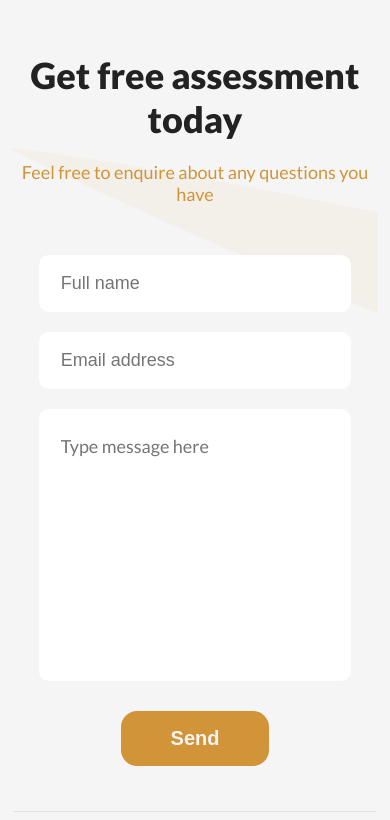
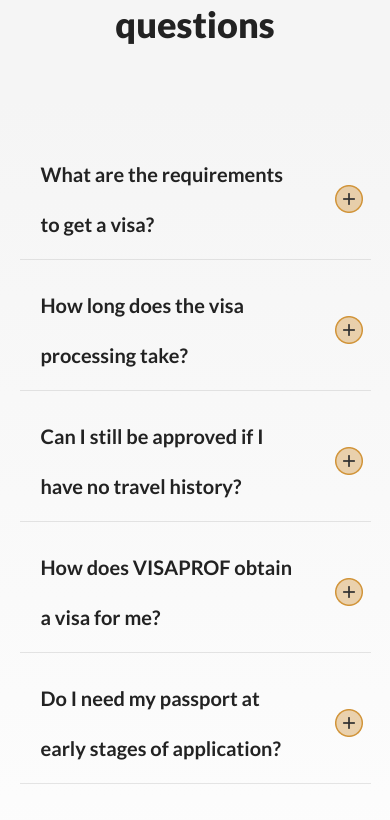
Before and after one commit to ImehUsoro/maxfiles-frontend-test, a React (Create React App) app: page / in a window 390 px wide. Shown: the top 820 px of the page. Built offline with nearby package versions, Linux system fonts and the light colour scheme; a web font is replaced by a local one.

Commit message:
faqs responsiveness done

```diff
--- a/src/components/faq/FaqStyles.js
+++ b/src/components/faq/FaqStyles.js
@@ -17,7 +17,7 @@ export const FaqStyles = styled.section`
   }
 
   .faqs-container {
-    width: 60rem;
+    width: 66.5%;
     background: linear-gradient(
       180deg,
       #f5f5f5 0%,
@@ -26,4 +26,10 @@ export const FaqStyles = styled.section`
     border-radius: 1.25rem;
     padding: 1.875rem 1.875rem 4.5rem 1.875rem;
   }
+
+  @media (max-width: 860px) {
+    .faqs-container {
+      width: 90%;
+    }
+  }
 `;
--- a/src/components/question/QuestionStyles.js
+++ b/src/components/question/QuestionStyles.js
@@ -3,7 +3,8 @@ import styled from "styled-components";
 export const QuestionStyle = styled.section`
   display: flex;
   justify-content: space-between;
-  padding: 1.25rem 6.5rem 0.625rem 1.3125rem;
+  padding: 1.25rem 10.8% 0.625rem 1.3125rem;
+  /* padding: 1.25rem 6.5rem 0.625rem 1.3125rem; */
   border-bottom: 1px solid #bdbdbd66;
   cursor: pointer;
 
@@ -27,4 +28,12 @@ export const QuestionStyle = styled.section`
     cursor: pointer;
     user-select: none;
   }
+
+  @media (max-width: 1070px) {
+    padding: 1.25rem 2% 0.625rem 1.3125rem;
+  }
+
+  @media (max-width: 860px) {
+    gap: 2rem;
+  }
 `;
--- a/src/pages/Home/Home.jsx
+++ b/src/pages/Home/Home.jsx
@@ -23,9 +23,9 @@ const Home = () => {
       {/* <SectionFour /> */}
       {/* <SectionFive /> */}
       {/* <SectionSix /> */}
-      {/* <Faq /> */}
-      <Assessment />
-      <Footer />
+      <Faq />
+      {/* <Assessment /> */}
+      {/* <Footer /> */}
     </HomeStyles>
   );
 };
```
